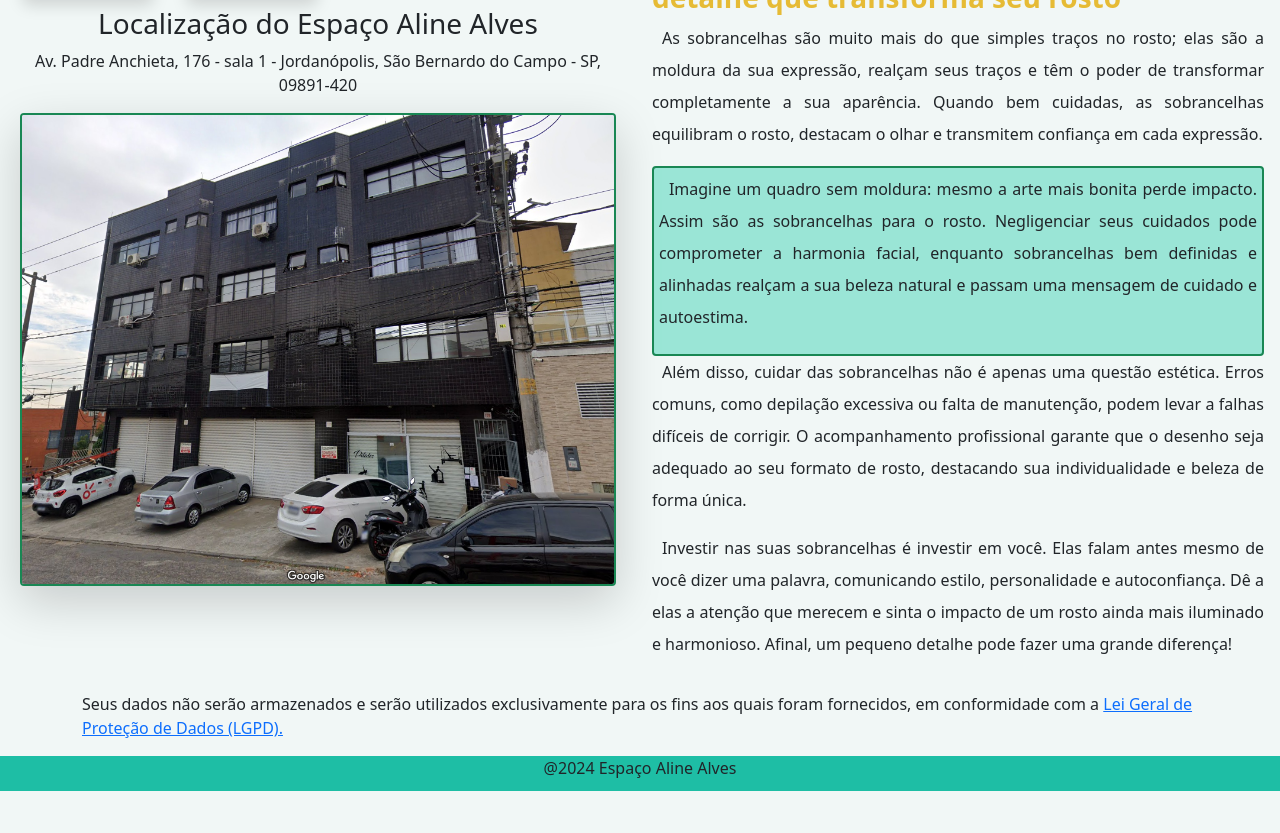
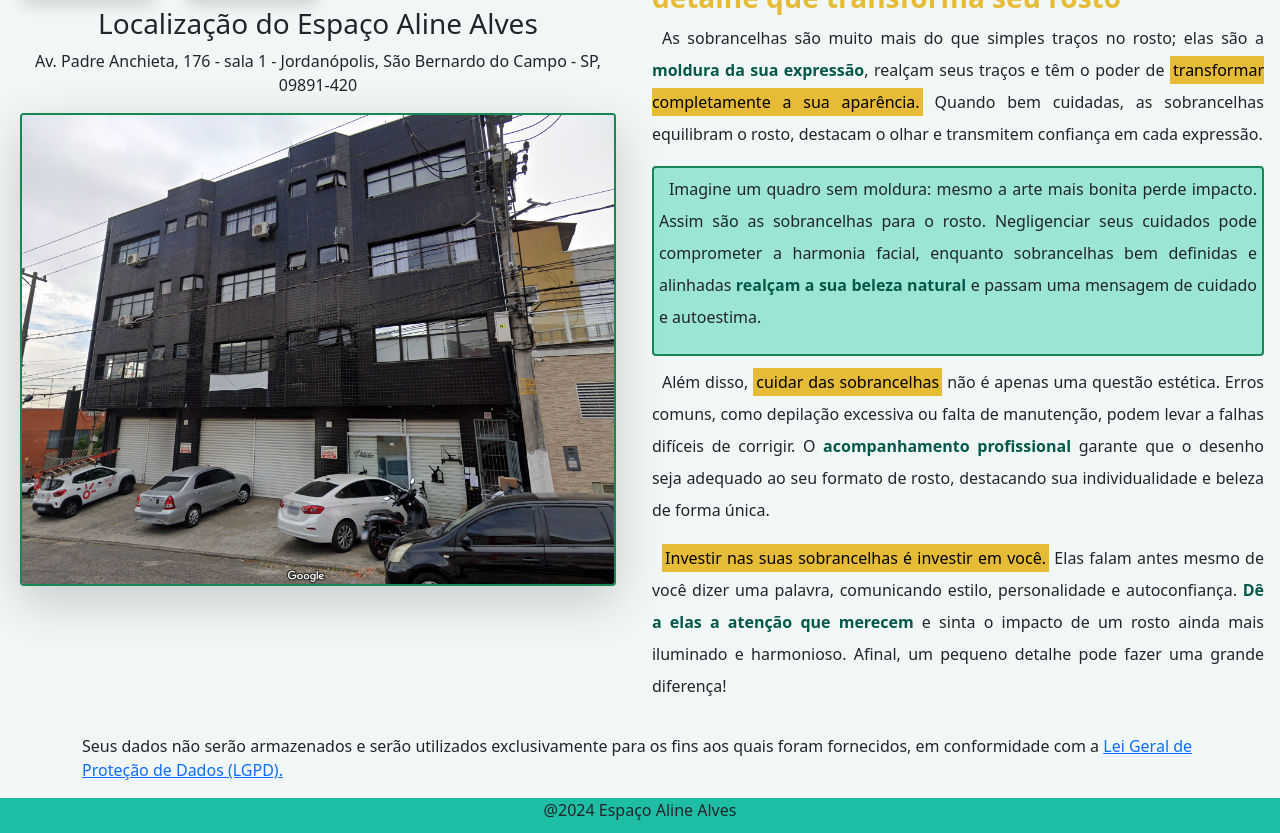
Before and after one commit to Matheus2Alves/EspacoAlineAlves, a plain HTML site: page sobrancelha.html in a window 1280 px wide. Shown: the part 735-1568 px from the top of the page. Before the commit the page ends 1526 px from the top, so only its background shows below. Drawn offline with nearby package versions, Linux system fonts and the light colour scheme; a web font is replaced by a local one.

Commit message:
text details on services

```diff
--- a/css/style.css
+++ b/css/style.css
@@ -215,6 +215,7 @@ strong {
 .textDiv {
     background-color: #37cfb177;
     padding: 5px;
+    margin-bottom: 10px;
 }
 
 span {
--- a/sobrancelha.html
+++ b/sobrancelha.html
@@ -109,15 +109,15 @@
                 <div class="container-md d-flex flex-column  align-items-center p-3">
                     <h3>A importância de cuidar das sobrancelhas: <span class="gold" >o detalhe que transforma seu rosto</span></h3>
 
-                    <p class="lh-lg textAbout">As sobrancelhas são muito mais do que simples traços no rosto; elas são a moldura da sua expressão, realçam seus traços e têm o poder de transformar completamente a sua aparência. Quando bem cuidadas, as sobrancelhas equilibram o rosto, destacam o olhar e transmitem confiança em cada expressão.</p>
+                    <p class="lh-lg textAbout">As sobrancelhas são muito mais do que simples traços no rosto; elas são a <span>moldura da sua expressão</span>, realçam seus traços e têm o poder de <mark>transformar completamente a sua aparência.</mark> Quando bem cuidadas, as sobrancelhas equilibram o rosto, destacam o olhar e transmitem confiança em cada expressão.</p>
 
                     <div class="textDiv rounded border border-2 border-success">
-                        <p class="lh-lg textAbout">Imagine um quadro sem moldura: mesmo a arte mais bonita perde impacto. Assim são as sobrancelhas para o rosto. Negligenciar seus cuidados pode comprometer a harmonia facial, enquanto sobrancelhas bem definidas e alinhadas realçam a sua beleza natural e passam uma mensagem de cuidado e autoestima.</p>
+                        <p class="lh-lg textAbout">Imagine um quadro sem moldura: mesmo a arte mais bonita perde impacto. Assim são as sobrancelhas para o rosto. Negligenciar seus cuidados pode comprometer a harmonia facial, enquanto sobrancelhas bem definidas e alinhadas <span>realçam a sua beleza natural </span>e passam uma mensagem de cuidado e autoestima.</p>
                     </div>
 
-                    <p class="lh-lg textAbout">Além disso, cuidar das sobrancelhas não é apenas uma questão estética. Erros comuns, como depilação excessiva ou falta de manutenção, podem levar a falhas difíceis de corrigir. O acompanhamento profissional garante que o desenho seja adequado ao seu formato de rosto, destacando sua individualidade e beleza de forma única.</p>
+                    <p class="lh-lg textAbout">Além disso, <mark>cuidar das sobrancelhas</mark> não é apenas uma questão estética. Erros comuns, como depilação excessiva ou falta de manutenção, podem levar a falhas difíceis de corrigir. O <span>acompanhamento profissional</span> garante que o desenho seja adequado ao seu formato de rosto, destacando sua individualidade e beleza de forma única.</p>
 
-                    <p class="lh-lg textAbout">Investir nas suas sobrancelhas é investir em você. Elas falam antes mesmo de você dizer uma palavra, comunicando estilo, personalidade e autoconfiança. Dê a elas a atenção que merecem e sinta o impacto de um rosto ainda mais iluminado e harmonioso. Afinal, um pequeno detalhe pode fazer uma grande diferença!</p>
+                    <p class="lh-lg textAbout"><mark>Investir nas suas sobrancelhas é investir em você.</mark> Elas falam antes mesmo de você dizer uma palavra, comunicando estilo, personalidade e autoconfiança. <span>Dê a elas a atenção que merecem </span>e sinta o impacto de um rosto ainda mais iluminado e harmonioso. Afinal, um pequeno detalhe pode fazer uma grande diferença!</p>
                 </div>
             </div>
         </div>
```
Also changed, not shown: cilios.html (+4 -4 lines).
